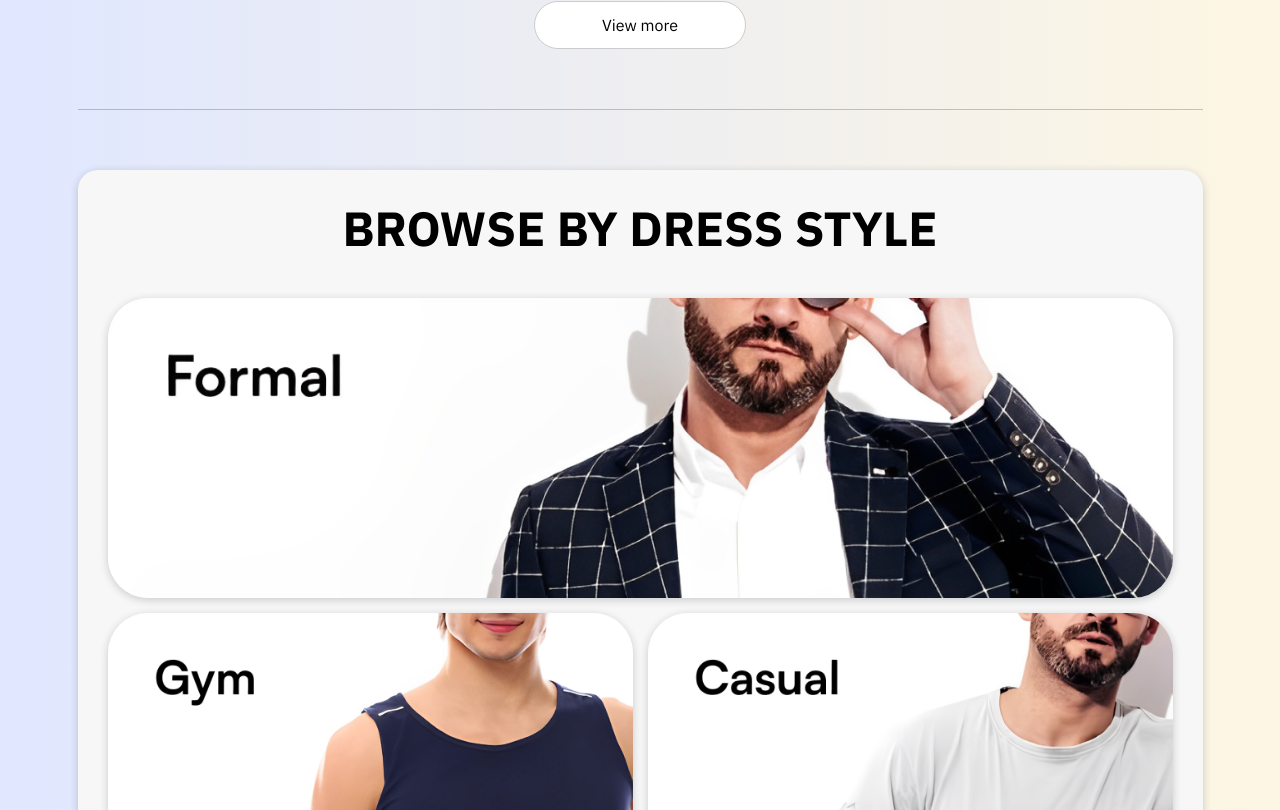
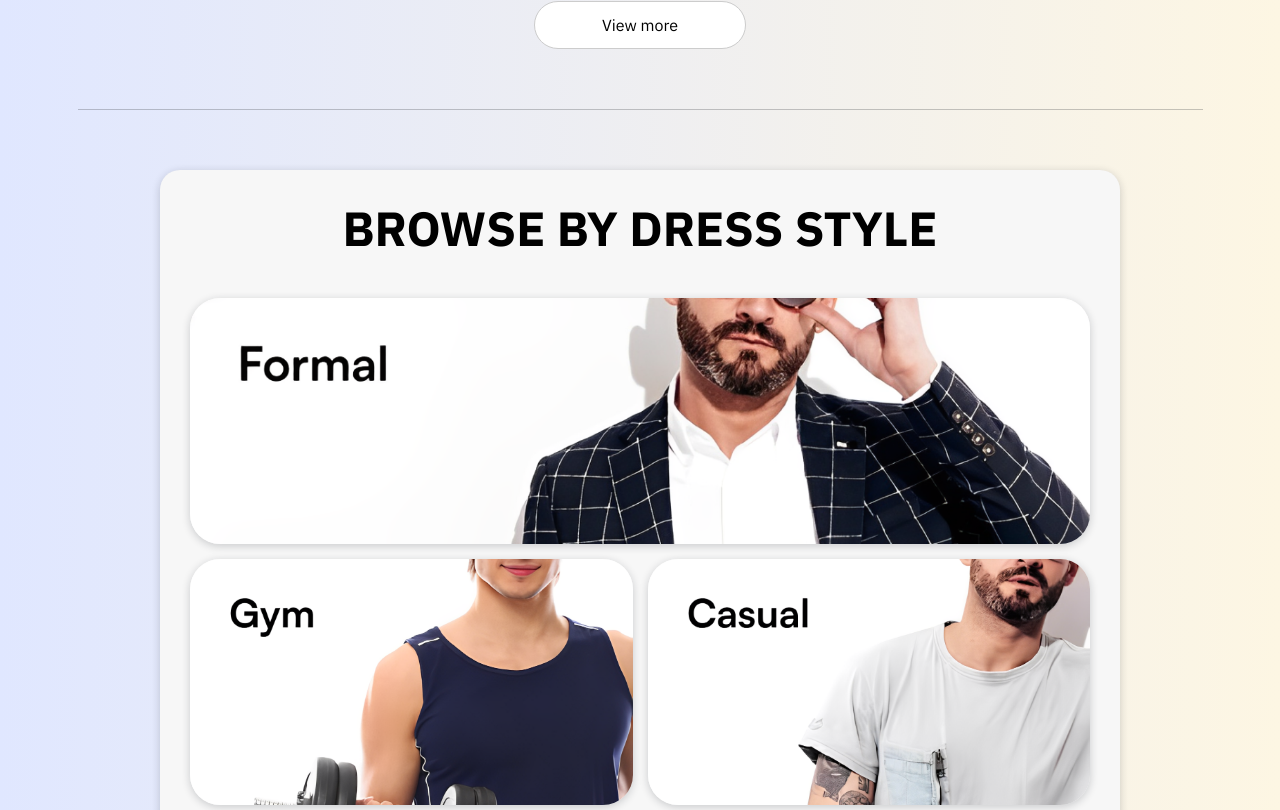
Before and after one commit to HoHoanNam/shop.co, a React (Create React App) app: page / in a window 1280 px wide. Shown: the part 2890-3700 px from the top of the page. Built offline with nearby package versions, Linux system fonts and the light colour scheme.

Commit message:
Xây dựng cơ chế responsive cho Home Page #3

```diff
--- a/src/components/DressStyle/DressStyle.module.scss
+++ b/src/components/DressStyle/DressStyle.module.scss
@@ -1,4 +1,5 @@
 .dress-style {
+  width: 960px;
   border-radius: 20px;
   background-color: var(--gray);
   box-shadow: var(--default-boxshadow-element);
@@ -14,9 +15,9 @@
 
 .dress-style-item {
   width: 100%;
-  height: 340px;
+  height: 246px;
   overflow: hidden;
-  border-radius: 40px;
+  border-radius: 30px;
   box-shadow: var(--default-boxshadow-element);
 
   img {
@@ -28,49 +29,58 @@
 }
 
 // Responsive
-// Xử lý breakpoints từ 1200px -> 1399px (xl) (-96px)
-@media screen and (min-width: 1200px) and (max-width: 1399.5px) {
-  .dress-style-item {
-    height: 300px;
-  }
-}
-
 // Xử lý breakpoints từ 992px -> 1199px (lg)
 @media screen and (min-width: 992px) and (max-width: 1199.5px) {
+  .dress-style {
+    width: 900px;
+  }
+
   .dress-style-item {
-    height: 236px;
-    border-radius: 24px;
+    height: 228px;
+    border-radius: 26px;
   }
 }
 
 // Xử lý breakpoints từ 768px -> 991px (md)
 @media screen and (min-width: 768px) and (max-width: 991.5px) {
+  .dress-style {
+    width: auto;
+  }
+
   .dress-style-title {
     font-size: 3.2rem;
     margin-bottom: 30px;
   }
 
   .dress-style-item {
-    height: 152px;
+    height: 175px;
     border-radius: 20px;
   }
 }
 
 // Xử lý breakpoints từ 576px -> 767px (sm)
 @media screen and (min-width: 576px) and (max-width: 767.5px) {
+  .dress-style {
+    width: auto;
+  }
+
   .dress-style-title {
     font-size: 2.6rem;
     margin-bottom: 20px;
   }
 
   .dress-style-item {
-    height: 88px;
-    border-radius: 16px;
+    height: 125px;
+    border-radius: 14px;
   }
 }
 
 // Xử lý breakpoints từ 0px -> 575px (none)
 @media screen and (max-width: 575.5px) {
+  .dress-style {
+    width: auto;
+  }
+
   .dress-style-title {
     font-size: 2.2rem;
     margin-bottom: 10px;
--- a/src/pages/Home/index.js
+++ b/src/pages/Home/index.js
@@ -138,7 +138,9 @@ function Home() {
         >
           {/* Dress style */}
           <Link to="/category">
-            <DressStyle />
+            <div className="d-flex justify-content-center">
+              <DressStyle />
+            </div>
           </Link>
         </motion.div>
 
```
